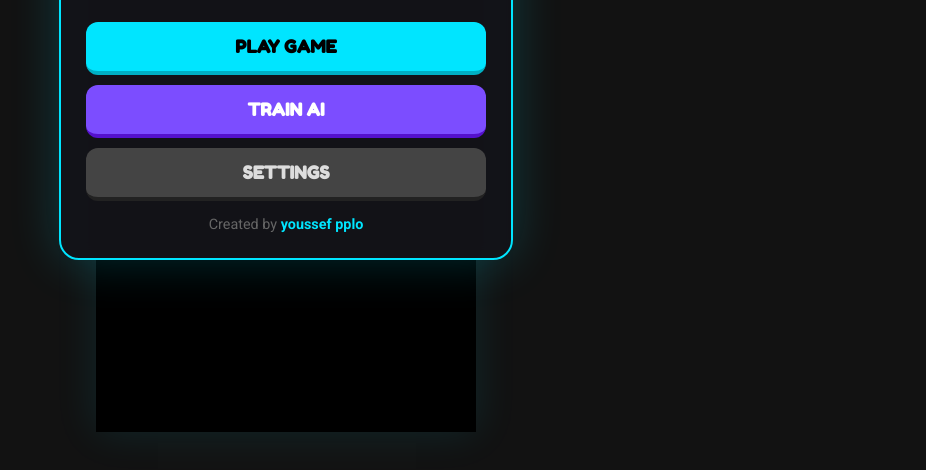
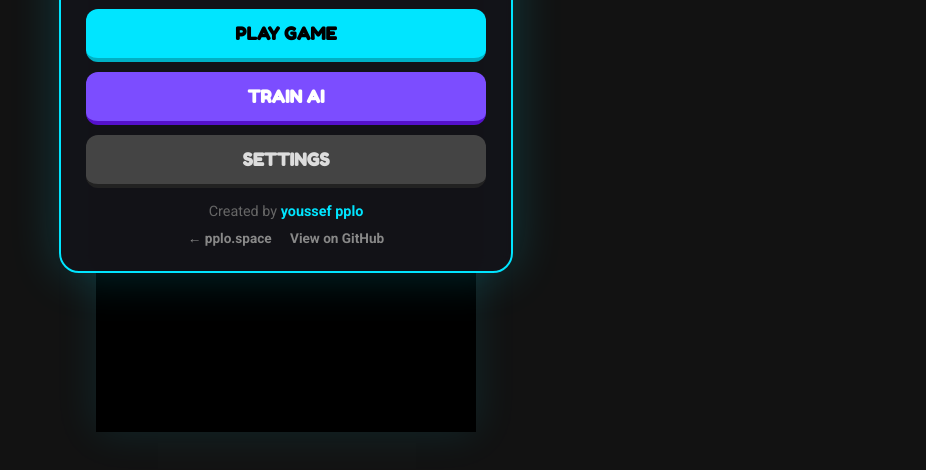
Before and after one commit to youssef-pplo/tetris, a website: page index.html in a window 1280 px wide. Shown: the part 328-798 px from the top of the page, without its empty margins (354-1280 px from the left). Drawn offline with Linux system fonts and the light colour scheme.

Commit message:
Add links to pplo.space and GitHub repository

```diff
--- a/index.html
+++ b/index.html
@@ -87,7 +87,13 @@
                 <button class="btn btn-blue" onclick="startGame('ai')">Train AI</button>
                 <button class="btn btn-gray" onclick="showSettings()">Settings</button>
             </div>
-            <div class="credits">Created by <a href="https://pplo.dev" target="_blank" rel="noopener noreferrer">youssef pplo</a></div>
+            <div class="credits">
+                Created by <a href="https://pplo.dev" target="_blank" rel="noopener noreferrer">youssef pplo</a>
+                <div style="margin-top: 10px; font-size: 0.85rem;">
+                    <a href="https://pplo.space" target="_blank" rel="noopener noreferrer" style="color: #888; text-decoration: none; margin-right: 15px;">← pplo.space</a>
+                    <a href="https://github.com/youssef-pplo/tetris" target="_blank" rel="noopener noreferrer" style="color: #888; text-decoration: none;">View on GitHub</a>
+                </div>
+            </div>
         </div>
 
         <!-- Global Settings -->
```
